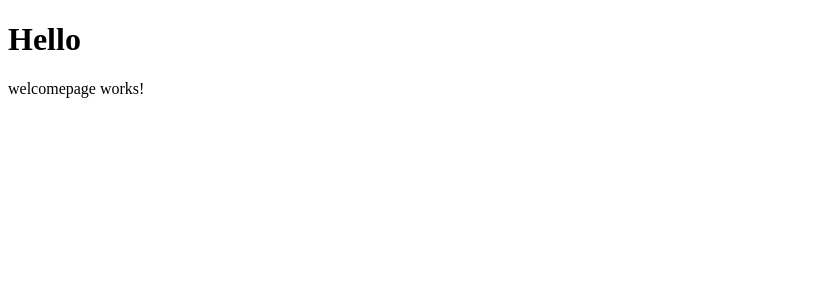
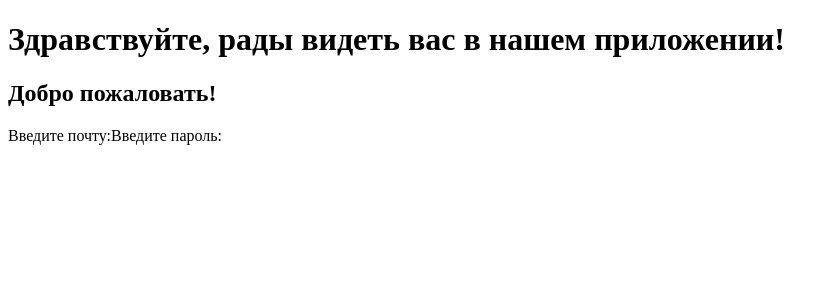
Before and after one commit to cchuvakk/random-route-generator, an Angular app in the folder frontend/: page /welcomepage in a window 1280 px wide. Shown: the top 300 px of the page, without its empty margins (0-837 px from the left). Built offline with nearby package versions, Linux system fonts and the light colour scheme.

Commit message:
w/a update

```diff
--- a/frontend/src/app/app.component.html
+++ b/frontend/src/app/app.component.html
@@ -1,2 +1,2 @@
-<h1>Hello</h1>
+<h1>Здравствуйте, рады видеть вас в нашем приложении!</h1>
 <router-outlet />
--- a/frontend/src/app/welcomepage/welcomepage.component.html
+++ b/frontend/src/app/welcomepage/welcomepage.component.html
@@ -1 +1,7 @@
-<p>welcomepage works!</p>
+<div class="login-container">
+    <h2>Добро пожаловать!</h2>
+    <form (ngSubmit)="onLogin()">
+        <label for="user">Введите почту:</label>
+        <label for="password">Введите пароль:</label>
+    </form>
+</div>
--- a/frontend/src/app/welcomepage/welcomepage.component.ts
+++ b/frontend/src/app/welcomepage/welcomepage.component.ts
@@ -1,4 +1,5 @@
 import { Component } from '@angular/core';
+import { Router } from '@angular/router';
 
 @Component({
   selector: 'app-welcomepage',
@@ -7,5 +8,14 @@ import { Component } from '@angular/core';
   styleUrl: './welcomepage.component.css'
 })
 export class WelcomepageComponent {
+  user: string = '';
+  password: string = '';
+  //passwordAccept: string = '';
+
+  constructor(private router: Router) {}
+
+  onLogin(){
+
+  }//заглушка
 
 }
--- a/frontend/src/index.html
+++ b/frontend/src/index.html
@@ -5,7 +5,7 @@
   <title>Генератор Путешествий</title>
   <base href="/">
   <meta name="viewport" content="width=device-width, initial-scale=1">
-  <link rel="icon" type="image/x-icon" href="favicon.ico">
+  <link rel="icon" type="image/png" href="icon.png">
 </head>
 <body>
   <app-root></app-root>
```
Also changed, not shown: frontend/angular.json (line endings or trailing spaces), frontend/public/icon.png (added).
